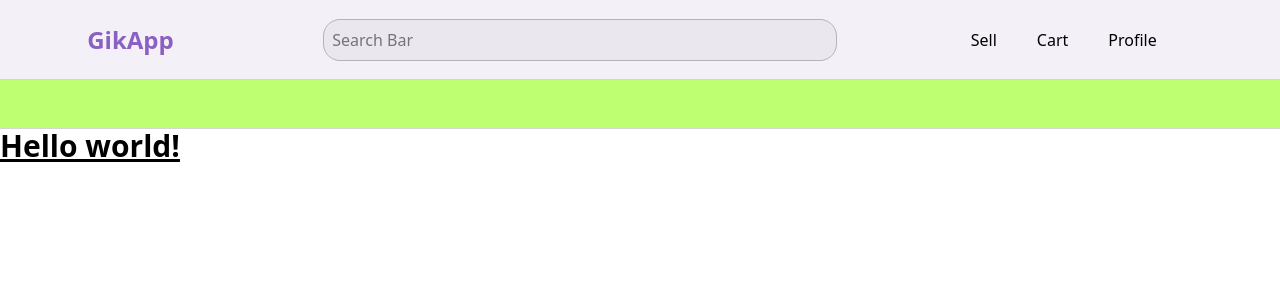
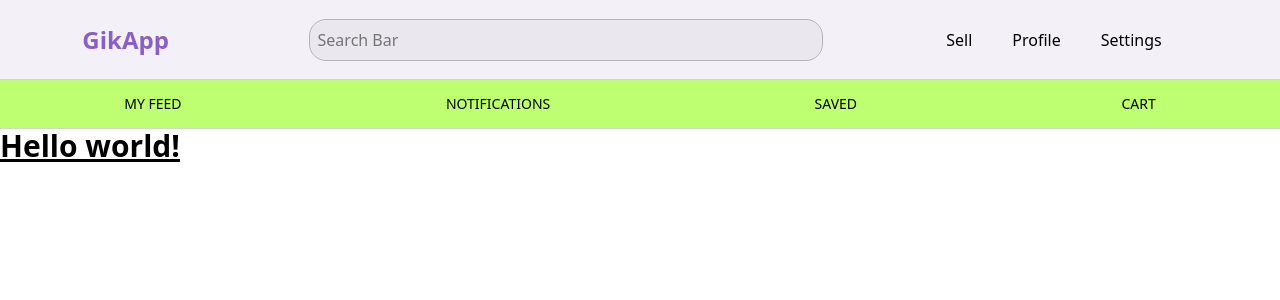
Before and after one commit to gikombaapp/gikapp-prototype, a React (Vite) app: page / in a window 1280 px wide. Shown: the top 300 px of the page. Built offline with nearby package versions, Linux system fonts and the light colour scheme.

Commit message:
navbar bottom section update

```diff
--- a/src/components/Navbar.jsx
+++ b/src/components/Navbar.jsx
@@ -11,16 +11,19 @@ function Navbar() {
             <a href="">Sell</a>
           </li>
           <li className="inline px-5">
-            <a href="">Cart</a>
+            <a href="">Profile</a>
           </li>
           <li className="inline px-5">
-            <a href="">Profile</a>
+            <a href="">Settings</a>
           </li>
         </ul>
       </div>
       <div className="flex flex-row outline bg-[#BEFF72] outline-[#d5d4d9] w-full h-12 justify-around items-center">
-        <ul>
-            <li></li>
+        <ul className="flex gap-4 list-none p-0 m-0 w-full justify-around">
+            <li className="px-3 text-sm">MY FEED</li>
+            <li className="px-3 text-sm">NOTIFICATIONS</li>
+            <li className="px-3 text-sm">SAVED</li>
+            <li className="px-3 text-sm">CART</li>
         </ul>
       </div>
     </nav>
```
